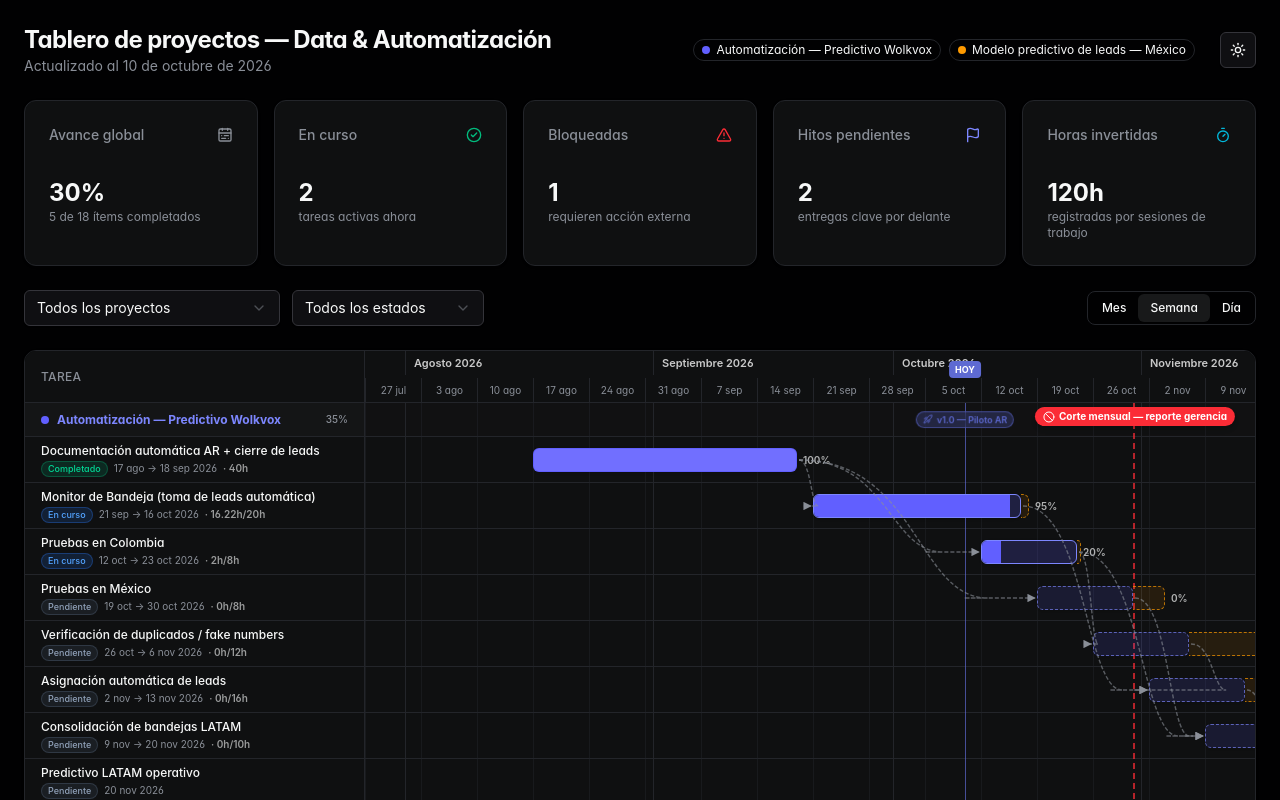
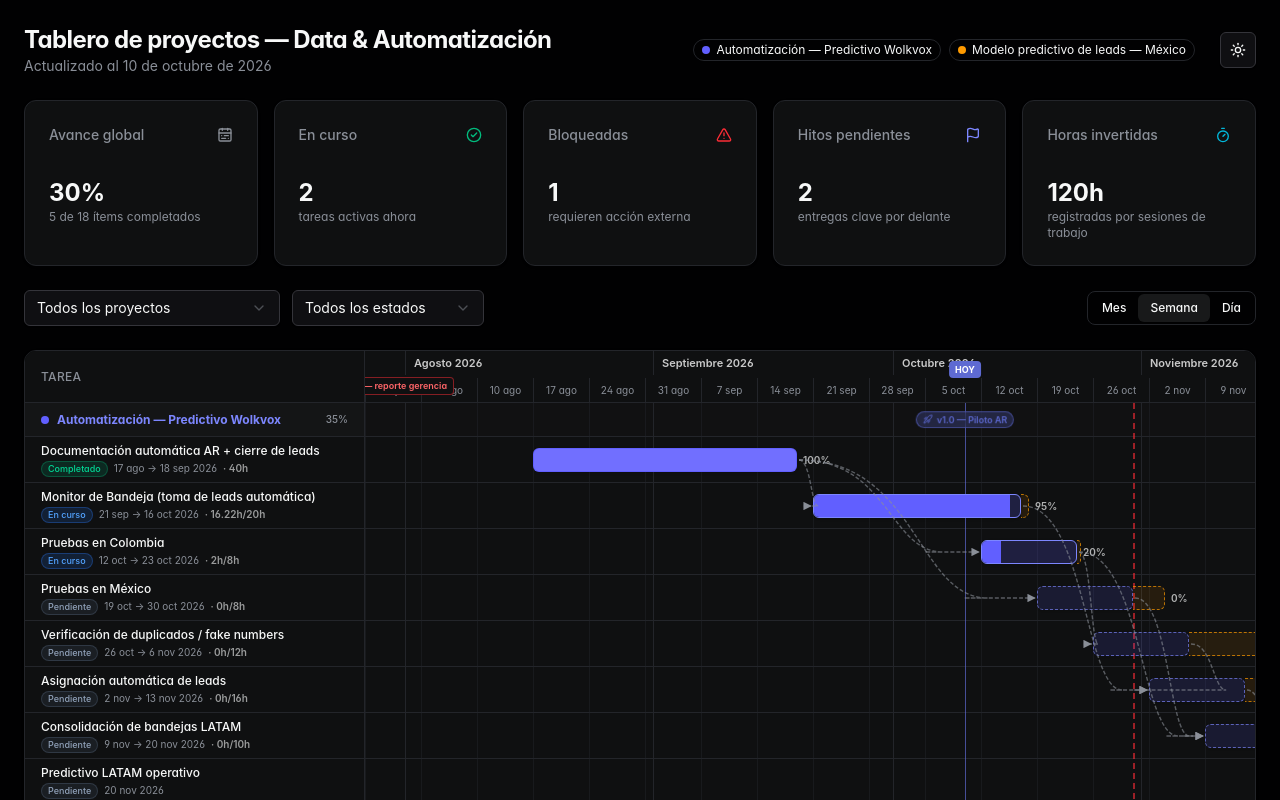
Before and after one commit to Automotive-industry/automatic-grantt, a React (Vite) app: page / in a window 1280 px wide. Shown: the top 800 px of the page. Built offline with nearby package versions, Linux system fonts and the light colour scheme.

Commit message:
Letreros de stoppers movidos al header de fechas

```diff
--- a/src/components/GanttChart.tsx
+++ b/src/components/GanttChart.tsx
@@ -139,6 +139,25 @@ export function GanttChart({
                 hoy
               </span>
             )}
+            {/* carteles de stoppers/markers */}
+            {markers.map((m) => {
+              const mx = dayToX(m.date, timeline.start, pxPerDay)
+              if (mx < 0 || mx > timelineW) return null
+              return (
+                <Tooltip key={m.id}>
+                  <TooltipTrigger asChild>
+                    <span className="absolute top-[26px] z-10 flex -translate-x-1/2 cursor-default items-center gap-1 whitespace-nowrap rounded border border-red-500/50 bg-card px-1.5 py-px text-[9px] font-semibold text-red-400">
+                      <Ban className="size-2.5" />
+                      {m.label}
+                    </span>
+                  </TooltipTrigger>
+                  <TooltipContent side="bottom">
+                    {m.label} —{" "}
+                    {format(parseISO(m.date), "d MMM yyyy", { locale: es })}
+                  </TooltipContent>
+                </Tooltip>
+              )
+            })}
           </div>
         </div>
 
@@ -169,29 +188,16 @@ export function GanttChart({
                 style={{ left: todayX }}
               />
             )}
-            {/* stoppers — marcadores con letrero */}
+            {/* stoppers — solo la línea; el letrero va en el header */}
             {markers.map((m) => {
               const mx = dayToX(m.date, timeline.start, pxPerDay)
               if (mx < 0 || mx > timelineW) return null
               return (
                 <div
                   key={m.id}
-                  className="absolute inset-y-0 z-[15] border-l-2 border-dashed border-red-500/70"
+                  className="absolute inset-y-0 z-[15] border-l-2 border-dashed border-red-500/60"
                   style={{ left: mx }}
-                >
-                  <Tooltip>
-                    <TooltipTrigger asChild>
-                      <div className="pointer-events-auto absolute left-0 top-1 flex -translate-x-1/2 cursor-default items-center gap-1 whitespace-nowrap rounded-full bg-red-500 px-2 py-0.5 text-[10px] font-bold text-white shadow-md">
-                        <Ban className="size-3" />
-                        {m.label}
-                      </div>
-                    </TooltipTrigger>
-                    <TooltipContent side="bottom">
-                      {m.label} —{" "}
-                      {format(parseISO(m.date), "d MMM yyyy", { locale: es })}
-                    </TooltipContent>
-                  </Tooltip>
-                </div>
+                />
               )
             })}
           </div>
```
